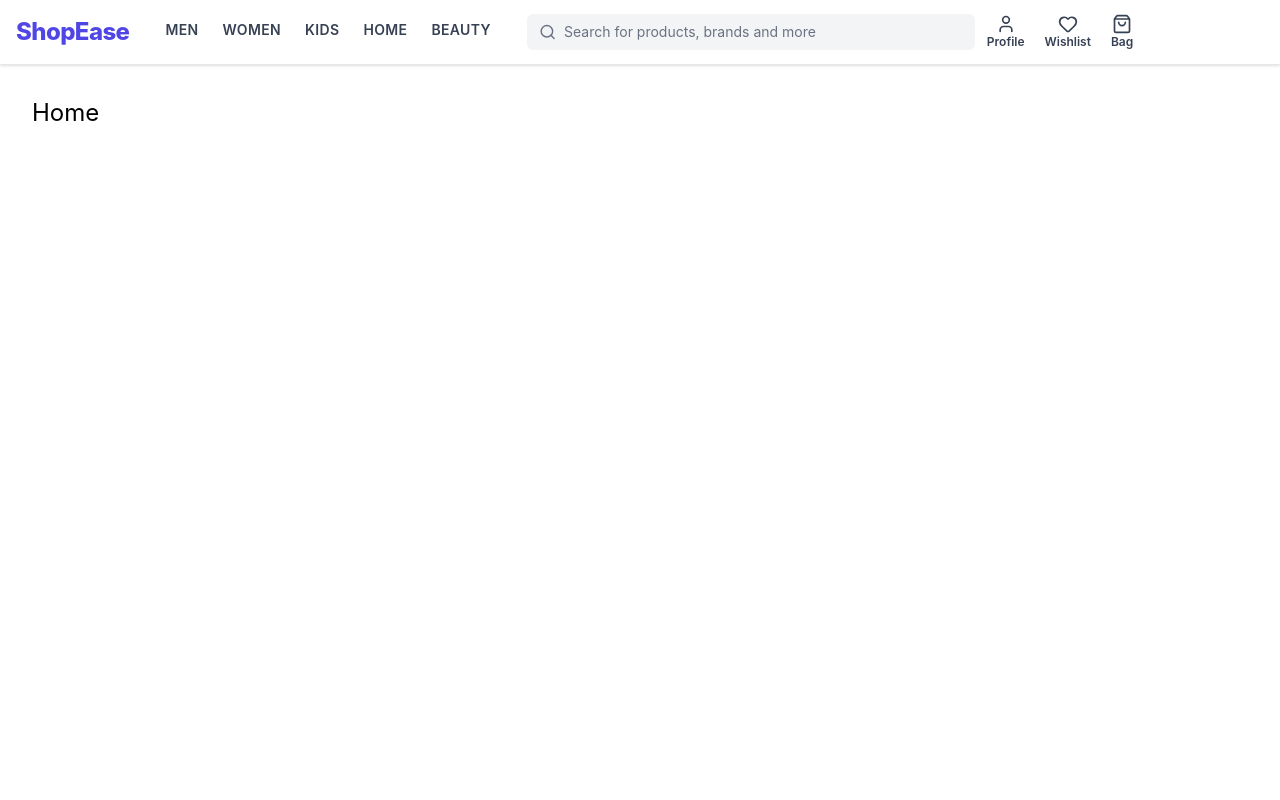
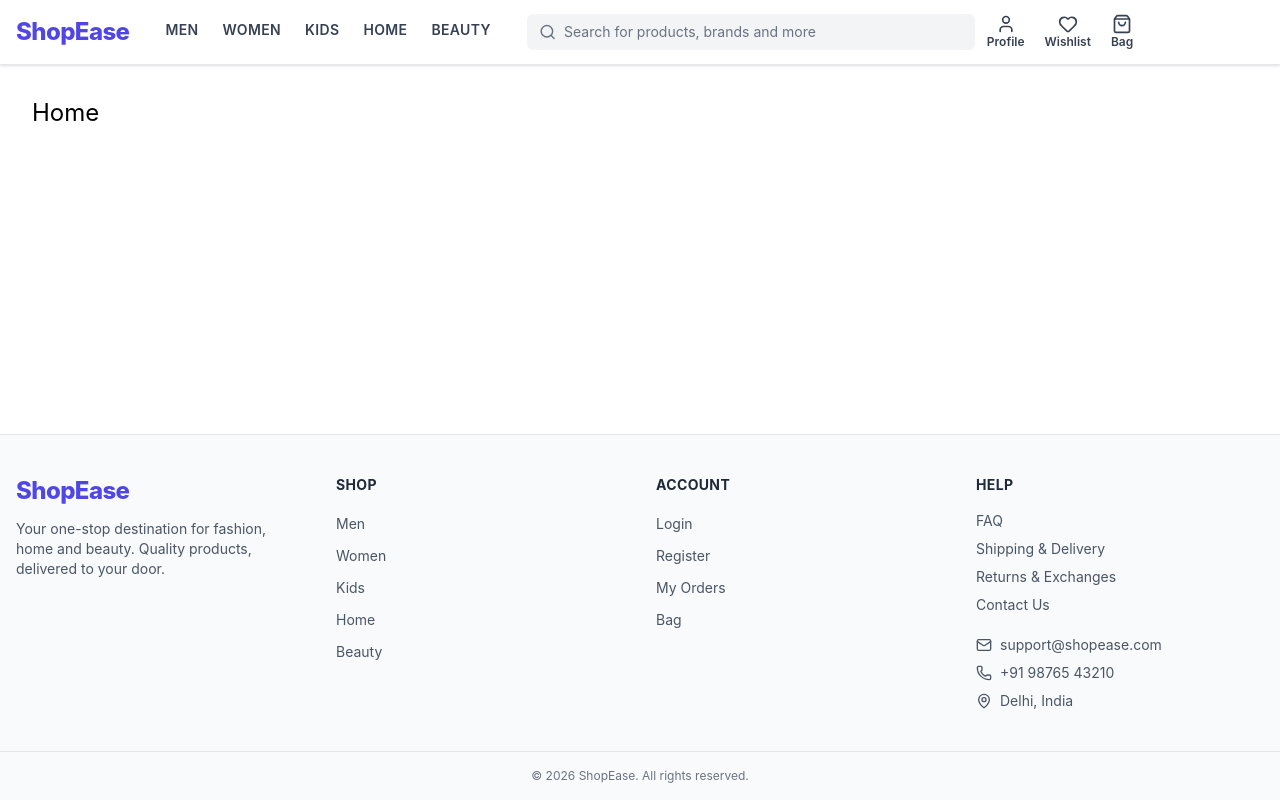
Before and after one commit to krishnaa021/Ecommerce-app, a React (Vite) app in the folder frontend/: page / in a window 1280 px wide. Built offline with nearby package versions, Linux system fonts and the light colour scheme.

Commit message:
feat: add footer

```diff
--- a/frontend/src/components/layout/Footer.jsx
+++ b/frontend/src/components/layout/Footer.jsx
@@ -0,0 +1,94 @@
+import { Link } from 'react-router-dom'
+import { Mail, Phone, MapPin } from 'lucide-react'
+
+const shopLinks = [
+  { label: 'Men', to: '/products?category=men' },
+  { label: 'Women', to: '/products?category=women' },
+  { label: 'Kids', to: '/products?category=kids' },
+  { label: 'Home', to: '/products?category=home' },
+  { label: 'Beauty', to: '/products?category=beauty' },
+]
+
+const accountLinks = [
+  { label: 'Login', to: '/login' },
+  { label: 'Register', to: '/register' },
+  { label: 'My Orders', to: '/orders' },
+  { label: 'Bag', to: '/cart' },
+]
+
+const helpLinks = ['FAQ', 'Shipping & Delivery', 'Returns & Exchanges', 'Contact Us']
+
+export default function Footer() {
+  return (
+    <footer className="mt-16 border-t border-gray-200 bg-gray-50">
+      <div className="mx-auto grid max-w-7xl gap-8 px-4 py-10 sm:grid-cols-2 lg:grid-cols-4">
+        {/* Brand */}
+        <div>
+          <Link to="/" className="text-2xl font-extrabold tracking-tight text-brand">
+            ShopEase
+          </Link>
+          <p className="mt-3 text-sm text-gray-600">
+            Your one-stop destination for fashion, home and beauty. Quality products,
+            delivered to your door.
+          </p>
+        </div>
+
+        {/* Shop */}
+        <div>
+          <h3 className="text-sm font-bold uppercase tracking-wide text-gray-800">Shop</h3>
+          <ul className="mt-4 space-y-2">
+            {shopLinks.map((l) => (
+              <li key={l.label}>
+                <Link to={l.to} className="text-sm text-gray-600 hover:text-brand">
+                  {l.label}
+                </Link>
+              </li>
+            ))}
+          </ul>
+        </div>
+
+        {/* Account */}
+        <div>
+          <h3 className="text-sm font-bold uppercase tracking-wide text-gray-800">Account</h3>
+          <ul className="mt-4 space-y-2">
+            {accountLinks.map((l) => (
+              <li key={l.label}>
+                <Link to={l.to} className="text-sm text-gray-600 hover:text-brand">
+                  {l.label}
+                </Link>
+              </li>
+            ))}
+          </ul>
+        </div>
+
+        {/* Help + contact */}
+        <div>
+          <h3 className="text-sm font-bold uppercase tracking-wide text-gray-800">Help</h3>
+          <ul className="mt-4 space-y-2">
+            {helpLinks.map((label) => (
+              <li key={label} className="text-sm text-gray-600">
+                {label}
+              </li>
+            ))}
+          </ul>
+
+          <div className="mt-5 space-y-2 text-sm text-gray-600">
+            <p className="flex items-center gap-2">
+              <Mail size={16} /> support@shopease.com
+            </p>
+            <p className="flex items-center gap-2">
+              <Phone size={16} /> +91 98765 43210
+            </p>
+            <p className="flex items-center gap-2">
+              <MapPin size={16} /> Delhi, India
+            </p>
+          </div>
+        </div>
+      </div>
+
+      <div className="border-t border-gray-200 py-4 text-center text-xs text-gray-500">
+        © {new Date().getFullYear()} ShopEase. All rights reserved.
+      </div>
+    </footer>
+  )
+}
--- a/frontend/src/components/layout/Layout.jsx
+++ b/frontend/src/components/layout/Layout.jsx
@@ -1,13 +1,15 @@
 import { Outlet } from 'react-router-dom'
 import Navbar from './Navbar'
+import Footer from './Footer'
 
 export default function Layout() {
   return (
-    <div className="min-h-screen bg-white">
+    <div className="flex min-h-screen flex-col bg-white">
       <Navbar />
-      <main>
+      <main className="flex-1">
         <Outlet />
       </main>
+      <Footer />
     </div>
   )
 }
```
